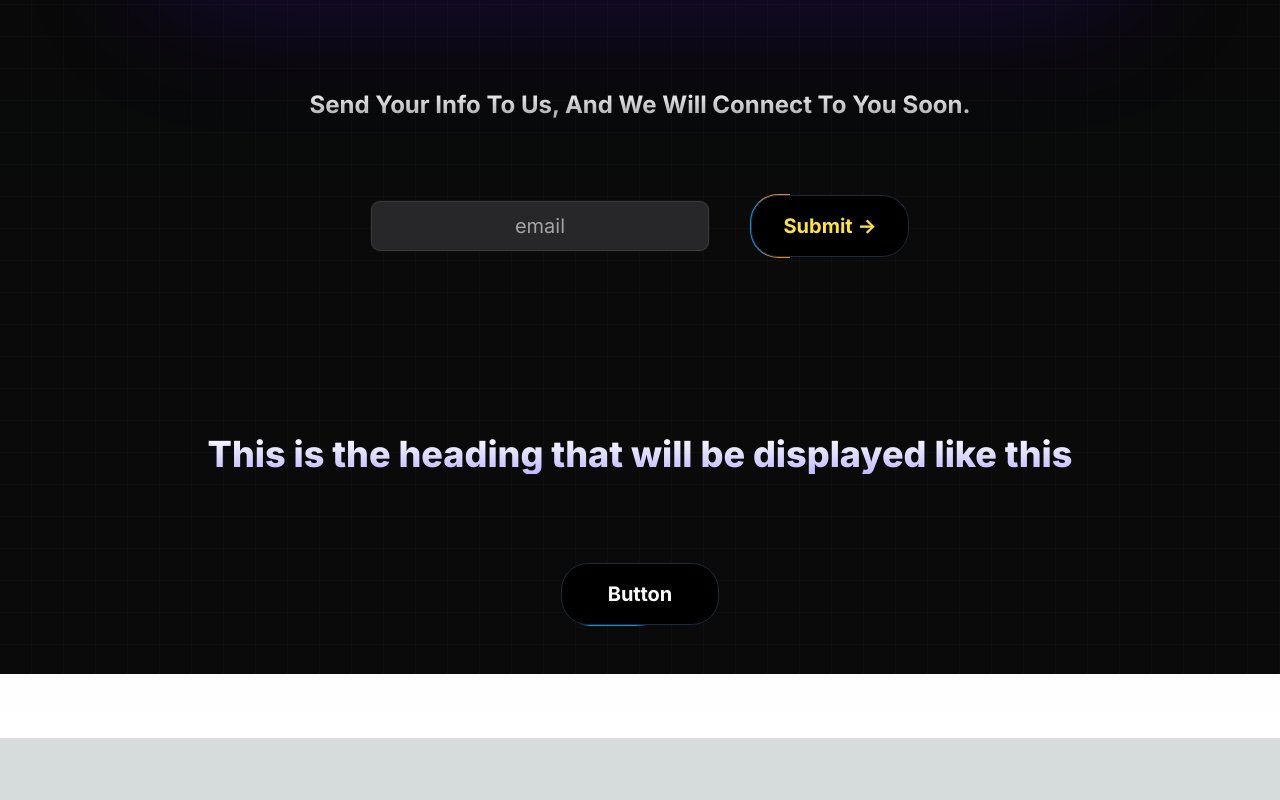
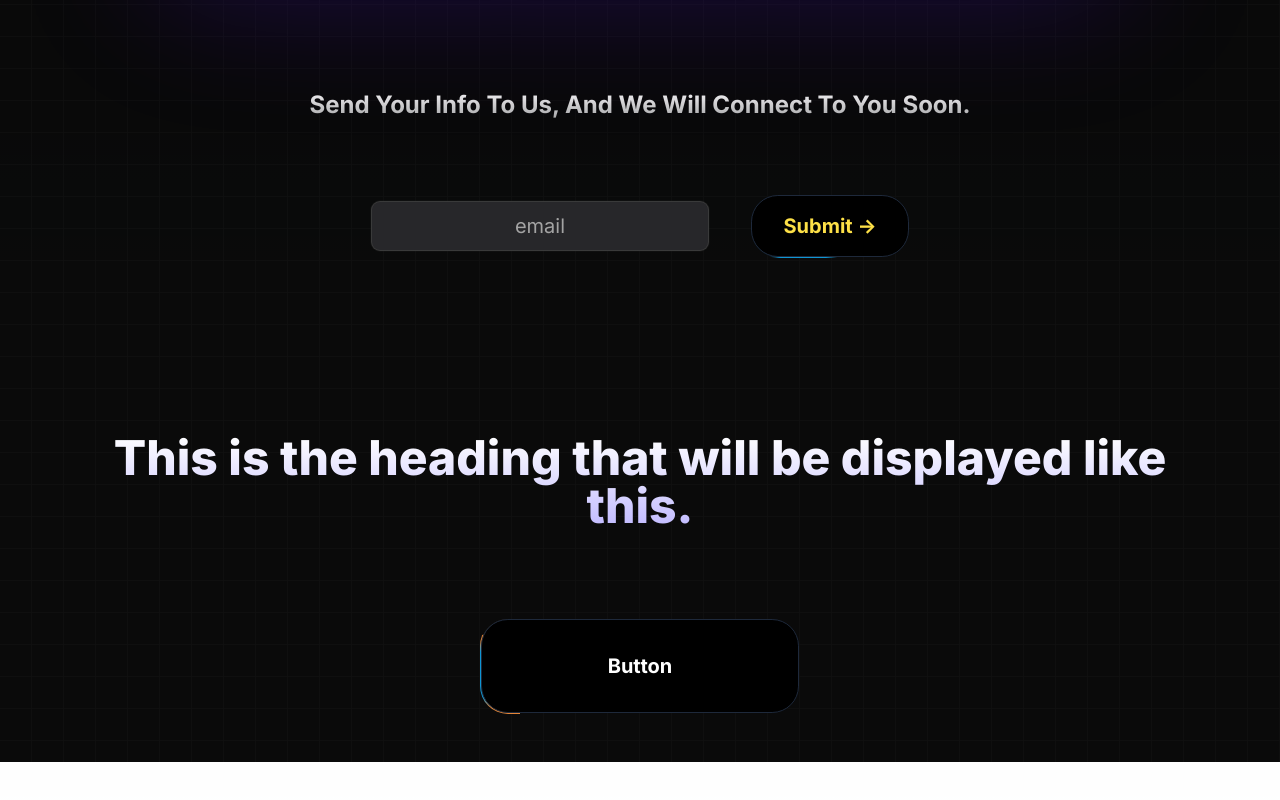
Before and after one commit to Tyagi221B/Fitness_Coach_Website, a Next.js app: page / in a window 1280 px wide. Shown: the part 1276-2076 px from the top of the page. Before the commit the page ends 2014 px from the top, so only its background shows below. Built offline with nearby package versions, Linux system fonts and the light colour scheme.

Commit message:
new button added

```diff
--- a/src/components/FirstVideo.tsx
+++ b/src/components/FirstVideo.tsx
@@ -2,7 +2,7 @@
 	return (
 		<div className="w-full flex flex-col justify-center items-center md:pt-12 py-5 rounded-full gap-8">
 			<div
-				className="relative flex justify-center md:w-[906px] md:h-[511px] w-80 h-60 "
+				className="relative flex justify-center md:w-[906px] md:h-[511px] w h-60 "
 				// style={{ width: "906px", height: "511px" }}
 			>
 				<iframe
--- a/src/components/UserInfo.tsx
+++ b/src/components/UserInfo.tsx
@@ -4,6 +4,7 @@
 import { toast } from "react-hot-toast";
 import { Button } from "./ui/moving-border";
 import { Input } from "./ui/input";
+import { Button2 } from "./ui/moving-border2";
 
 const UserInfoSection = () => {
 	const [user, setUser] = React.useState({
@@ -54,28 +55,28 @@
 					placeholder="email"
 				/>
 				<Button
-					duration={1000}
+					duration={9000}
 					onClick={onSignup}
                     disabled={buttonDisabled || loading}
                     loading={loading}
-					borderClassName="bg-red-800 bg-yellow-400 bg-orange-400"
 					borderRadius="1.75rem"
-					className="bg-white  dark:bg-black text-black dark:text-yellow-300 border-neutral-200 dark:border-slate-800 lg:text-xl"
+					className="bg-white  dark:bg-black text-black dark:text-yellow-300 border-neutral-200 dark:border-slate-800 lg:text-xl dark:hover:bg-yellow-500 dark:hover:text-black cursor-pointer"
 				>
 					{loading ?  <span className="text-green-300 text-xs">Saving ...</span> : <span className="">Submit -&gt;</span>}
 				</Button>
 			</div>
 
-			<h1 className="md:mt-0 lg:text-4xl md:text-2xl md:font-extrabold bg-clip-text text-transparent bg-gradient-to-b from-white to-[#c0b9ff] lg:mt-32 mt-6 text-center">
-			{loading ? "Saving Your Information" : "This is the heading that will be displayed like this "}
+			<h1 className="md:mt-0 lg:text-5xl md:text-3xl text-xl md:font-extrabold bg-clip-text text-transparent bg-gradient-to-b from-white to-[#c0b9ff] lg:mt-32 mt-6 text-center">
+			This is the heading that will be displayed like this.
 				</h1>
 				<div className="md:mt-16 mt-6">
-				<Button
-					duration={9000}
+				<Button2
+					duration={1000}
+					borderClassName="bg-red-800 bg-yellow-400 bg-orange-400"
 					className="bg-white  dark:bg-black text-black dark:text-white border-neutral-200 dark:border-slate-800 md:text-xl "
 				>
 					{loading ? "...." : "Button"}
-				</Button>
+				</Button2>
 
 				</div>
 
--- /dev/null
+++ b/src/components/ui/moving-border2.tsx
@@ -0,0 +1,139 @@
+"use client";
+import React from "react";
+import {
+	motion,
+	useAnimationFrame,
+	useMotionTemplate,
+	useMotionValue,
+	useTransform,
+} from "framer-motion";
+import { useRef } from "react";
+import { cn } from "@/utils/cn";
+
+export function Button2({
+	borderRadius = "1.75rem",
+	children,
+	as: Component = "button",
+	containerClassName,
+	borderClassName,
+	duration,
+	className,
+	...otherProps
+}: {
+	borderRadius?: string;
+	children: React.ReactNode;
+	as?: any;
+	containerClassName?: string;
+	borderClassName?: string;
+	duration?: number;
+	className?: string;
+	[key: string]: any;
+}) {
+	return (
+		<Component
+			className={cn(
+				"bg-transparent relative text-xl font-bold md:w-80 h-16 w-40 p-[1px] overflow-hidden md:h-24",
+				containerClassName
+			)}
+			style={{
+				borderRadius: borderRadius,
+			}}
+			{...otherProps}
+		>
+			<div
+				className="absolute inset-0"
+				style={{ borderRadius: `calc(${borderRadius} * 0.96)` }}
+			>
+				<MovingBorder duration={duration} rx="30%" ry="30%">
+					<div
+						className={cn(
+							"h-20 w-20 opacity-[0.9] bg-[radial-gradient(var(--sky-500)_40%,transparent_60%)]",
+							borderClassName
+						)}
+					/>
+				</MovingBorder>
+			</div>
+
+			<div
+				className={cn(
+					"relative bg-slate-900/[0.8] border border-slate-800 backdrop-blur-xl text-white flex items-center justify-center w-full h-full text-sm antialiased",
+					className
+				)}
+				style={{
+					borderRadius: `calc(${borderRadius} * 0.96)`,
+				}}
+			>
+				{children}
+			</div>
+		</Component>
+	);
+}
+
+export const MovingBorder = ({
+	children,
+	duration = 2000,
+	rx,
+	ry,
+	...otherProps
+}: {
+	children: React.ReactNode;
+	duration?: number;
+	rx?: string;
+	ry?: string;
+	[key: string]: any;
+}) => {
+	const pathRef = useRef<any>();
+	const progress = useMotionValue<number>(0);
+
+	useAnimationFrame((time) => {
+		const length = pathRef.current?.getTotalLength();
+		if (length) {
+			const pxPerMillisecond = length / duration;
+			progress.set((time * pxPerMillisecond) % length);
+		}
+	});
+
+	const x = useTransform(
+		progress,
+		(val) => pathRef.current?.getPointAtLength(val).x
+	);
+	const y = useTransform(
+		progress,
+		(val) => pathRef.current?.getPointAtLength(val).y
+	);
+
+	const transform = useMotionTemplate`translateX(${x}px) translateY(${y}px) translateX(-50%) translateY(-50%)`;
+
+	return (
+		<>
+			<svg
+				xmlns="http://www.w3.org/2000/svg"
+				preserveAspectRatio="none"
+				className="absolute h-full w-full"
+				width="100%"
+				height="100%"
+				{...otherProps}
+			>
+				<rect
+					fill="none"
+					width="100%"
+					height="100%"
+					rx={rx}
+					ry={ry}
+					ref={pathRef}
+				/>
+			</svg>
+			<motion.div
+				style={{
+					position: "absolute",
+					top: 0,
+					left: 0,
+					display: "inline-block",
+					transform,
+				}}
+			>
+				{children}
+			</motion.div>
+		</>
+	);
+};
```
